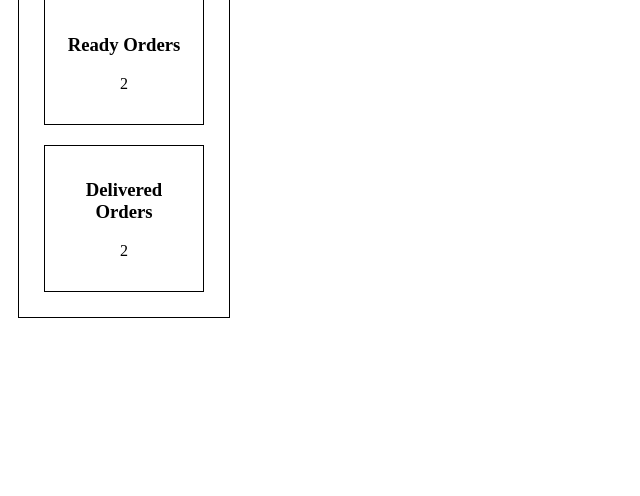
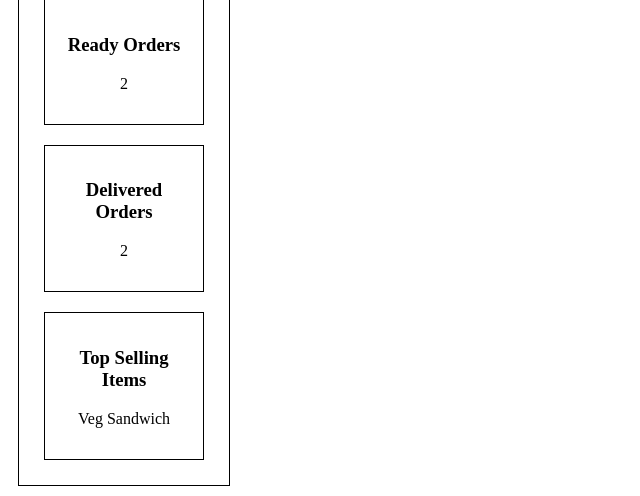
Before and after one commit to Shreeya-k-Ram/CafeFlow-Order-Management, a Django app: page /dashboard/ in a window 1280 px wide. Shown: the part 565-1061 px from the top of the page, without its empty margins (0-640 px from the left). Before the commit the page ends 883 px from the top, so only its background shows below. Run offline with Django 5.2, Linux system fonts and the light colour scheme; data comes from the database, SQL or seed files in the repository.

Commit message:
Update Dashboard

```diff
--- a/cafe_project/cafe/templates/cafe/dashboard.html
+++ b/cafe_project/cafe/templates/cafe/dashboard.html
@@ -48,6 +48,11 @@
             <p>{{ delivered_orders }}</p>
         </div>
 
+        <div>
+            <h3>Top Selling Items</h3>
+            <p>{{ top_item }}</p>
+        </div>
+
     </div>
 
 </body>
--- a/cafe_project/cafe/views.py
+++ b/cafe_project/cafe/views.py
@@ -2,6 +2,7 @@ from django.shortcuts import render, redirect
 from .models import MenuItem, Order, Category
 from .forms import OrderForm
 from django.contrib import messages
+from django.db.models import Sum
 
 # Create your views here.
 def home(request) :
@@ -73,6 +74,21 @@ def dashboard(request):
     ready_orders = Order.objects.filter(status='Ready').count()
     delivered_orders = Order.objects.filter(status='Delivered').count()
 
+    top_item = None
+    items = {}
+
+    for order in Order.objects.all():
+
+        item_name = order.menu_item.name
+
+        if item_name not in items:
+            items[item_name] = 0
+
+        items[item_name] += order.quantity
+
+        if items:
+            top_item = max(items, key=items.get)
+
     return render(
         request,
         'cafe/dashboard.html',
@@ -81,6 +97,7 @@ def dashboard(request):
             'pending_orders': pending_orders,
             'preparing_orders': preparing_orders,
             'ready_orders': ready_orders,
-            'delivered_orders': delivered_orders
+            'delivered_orders': delivered_orders,
+            'top_item': top_item
         }
     )
```
